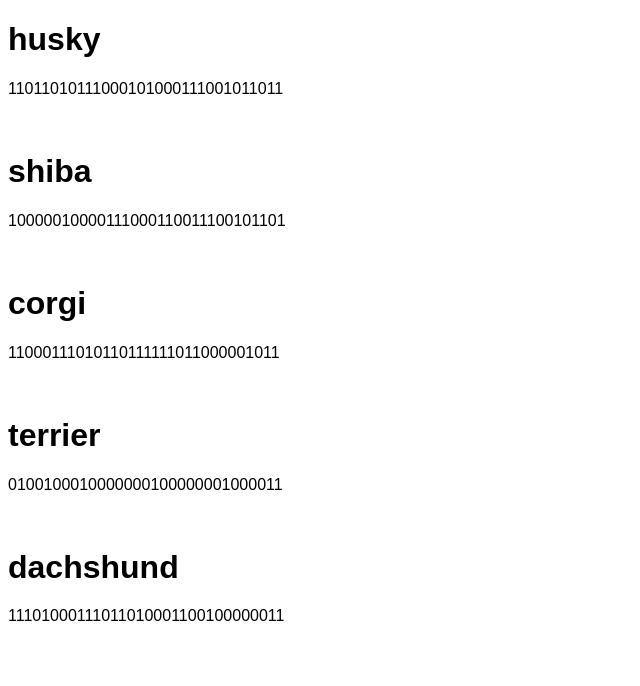
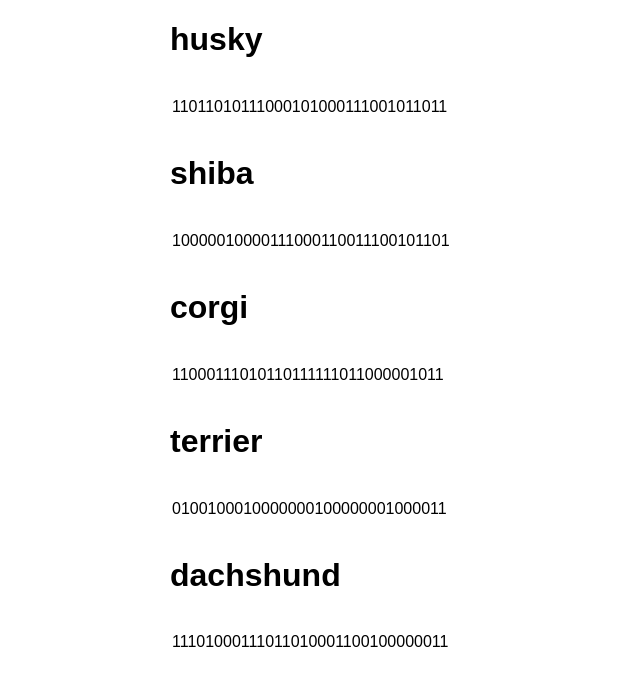
Before and after one commit to ETR11/Week3, a website built with Parcel: page index.html in a window 1280 px wide. Shown: the whole page, without its empty margins (0-640 px from the left). Built offline with nearby package versions, Linux system fonts and the light colour scheme; no server answers.

Commit message:
Week3.21

```diff
--- a/index.html
+++ b/index.html
@@ -3,7 +3,9 @@
   <head>
     <title>Parcel Sandbox</title>
     <meta charset="UTF-8" />
+    <meta name="viewport" content="width=device-width, initial-scale=1" />
     <script src="src/index.js"></script>
+    <link rel="stylesheet" type="text/css" href="src/styles.css" />
   </head>
 
   <body>
--- a/src/index.js
+++ b/src/index.js
@@ -45,7 +45,7 @@ async function dogPics(img, dogo) {
     .then((res) => res.json())
     .then((info) => {
       img.src = info.message;
-      console.log(info.message);
+      //console.log(info.message);
     });
   /*let response = await fetch("https://dog.ceo/api/breed/hound/images");
   let dogos = await response.json();
--- a/src/styles.css
+++ b/src/styles.css
@@ -1,3 +1,42 @@
 body {
   font-family: sans-serif;
 }
+
+.wiki-content {
+  padding: 2px 2px 2px 2px;
+}
+
+.wiki-item {
+  margin: 10px;
+  box-shadow: aquamarine;
+}
+
+/*.wiki-text {
+  width: 50%;
+}*/
+
+.wiki-img {
+  width: 100%;
+}
+
+@media (min-width: 600px) {
+  .wiki-content {
+    display: flex;
+    flow-direction: row-reverse;
+  }
+
+  .wiki-text {
+    min-width: 50%;
+    max-width: 50%;
+  }
+
+  .img-container {
+    min-width: 50%;
+    max-width: 50%;
+  }
+
+  .container {
+    max-width: 960px;
+    margin: 0 auto;
+  }
+}
```
